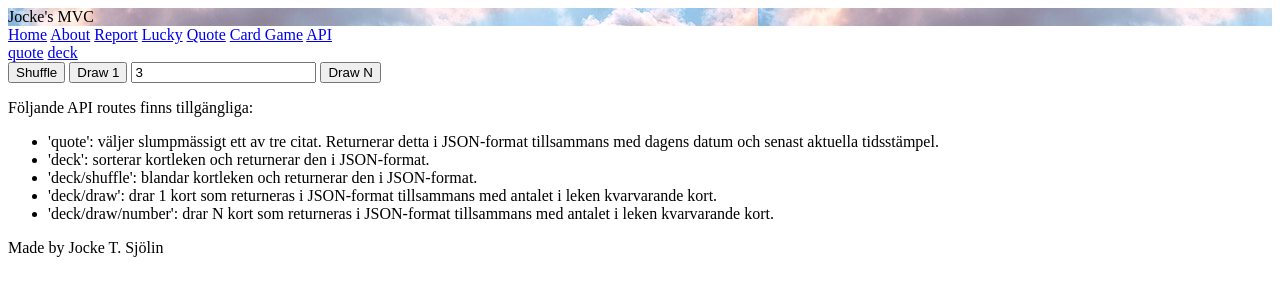
After one commit to JockeTS/mvc-me-page, a Symfony app: template templates/api/start.html.twig in a window 1280 px wide. The commit adds this page. Shown: the top 300 px of the page. Run offline with Twig, Linux system fonts and the light colour scheme; the template is opened without the code that fills it, so the values that code supplies are empty; some libraries are stand-ins or nearby versions.

Commit message:
styling improved

```diff
--- a/src/Card/CardGraphic.php
+++ b/src/Card/CardGraphic.php
@@ -4,7 +4,7 @@ namespace App\Card;
 
 class CardGraphic extends Card
 {
-    private $suitRepr = ["♠", "♥", "♣", "♦"];
+    private $suitRepr = ["♠blk", "♥red", "♣blk", "♦red"];
 
     private $valueRepr = [
         "A", "2", "3", "4", "5",
--- /dev/null
+++ b/templates/api/start.html.twig
@@ -0,0 +1,41 @@
+{% extends "base.html.twig" %}
+
+{% block title %} API {% endblock %}
+
+{% block body %}
+    <nav class="card-nav">
+        <a href="{{ path('quote') }}">quote</a>
+        <a href="{{ path('api_deck') }}">deck</a>
+        <form class="api-form" action="{{ path('api_deck_draw_many') }}" method="POST">
+            <input type="submit" name="shuffle" value="Shuffle"
+                onClick="this.form.action='{{ path('api_deck_shuffle') }}';">
+
+            <input type="submit" name="draw-one" value="Draw 1"
+                onClick="this.form.action='{{ path('api_deck_draw_one') }}';">
+
+            <span>
+                <input type="number" name="draw-many" value="3" >
+                <input type="submit" value="Draw N">
+            </span>
+        </form>
+    </nav>
+
+    {% block main %}
+        <p>Följande API routes finns tillgängliga:</p>
+
+        <ul>
+            <li>'quote': väljer slumpmässigt ett av tre citat. Returnerar detta i JSON-format tillsammans med
+            dagens datum och senast aktuella tidsstämpel.</li>
+
+            <li>'deck': sorterar kortleken och returnerar den i JSON-format.</li>
+
+            <li>'deck/shuffle': blandar kortleken och returnerar den i JSON-format.</li>
+
+            <li>'deck/draw': drar 1 kort som returneras i JSON-format
+            tillsammans med antalet i leken kvarvarande kort.</li>
+
+            <li>'deck/draw/number': drar N kort som returneras i JSON-format
+            tillsammans med antalet i leken kvarvarande kort.</li>
+        </ul>
+    {% endblock %}
+{% endblock %}
--- a/templates/base.html.twig
+++ b/templates/base.html.twig
@@ -27,6 +27,7 @@
             <a href="{{ path('lucky') }}">Lucky</a>
             <a href="{{ path('quote') }}">Quote</a>
             <a href="{{ path('card') }}">Card Game</a>
+            <a href="{{ path('api_start') }}">API</a>
         </nav>
 
         <main>
--- a/templates/card/start.html.twig
+++ b/templates/card/start.html.twig
@@ -22,7 +22,7 @@
             korten byts ut mot symboler.</li>
             <li>DeckOfCards: ett objekt som innehåller en array av spelkort i form av Card-objekt. Vid skapande läggs
             52 kort till utifrån konstanter i Card-klassen. Innehåller metoder för att bland annat dra kort,
-            blanda och sortera leken samt se hur många kort som finns kvar.</li>
+            blanda och sortera leken samt se hur många kort som finns.</li>
         </ul>
     {% endblock %}
 {% endblock %}
```
Also changed, not shown: assets/styles/app.css (+19 -5 lines), src/Controller/ApiController.php (+87 -0 lines).
